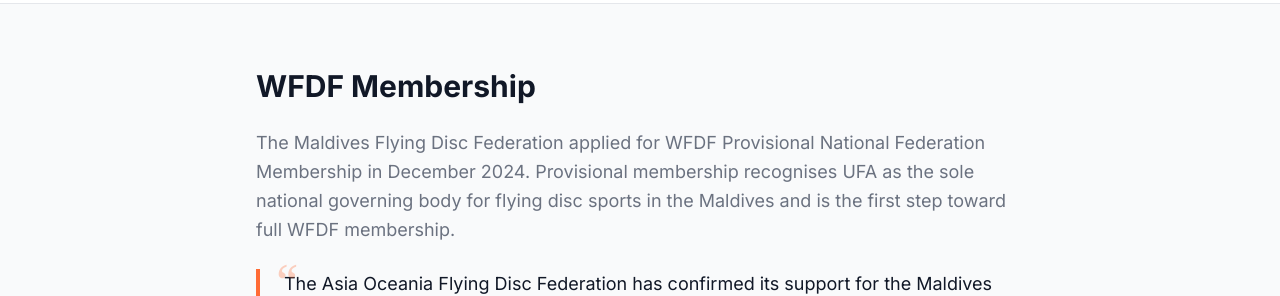
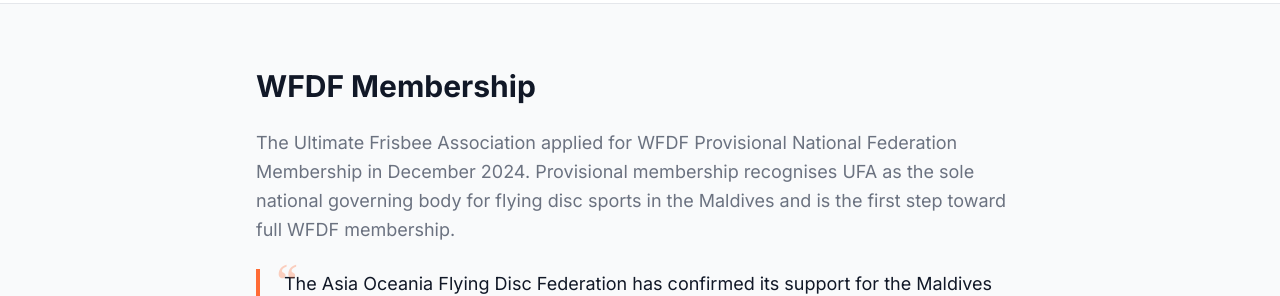
Before and after one commit to ammmsl/frisbee.mv, a Next.js app: page /governance in a window 1280 px wide. Shown: the part 1900-2196 px from the top of the page. Built offline with nearby package versions, Linux system fonts and the light colour scheme.

Commit message:
Fix references to "Maldives Flying Disc Federation" and "MFDF" to "Ultimate Frisbee Association" and "UFA" in the contact page, governance page, and about timeline.

```diff
--- a/app/(site)/contact/page.tsx
+++ b/app/(site)/contact/page.tsx
@@ -30,7 +30,7 @@
         <div className="mx-auto max-w-7xl">
           <h1 className="text-4xl font-bold mb-2">Contact Us</h1>
           <p className="text-orange-100 text-lg">
-            Get in touch with the Maldives Flying Disc Federation.
+            Get in touch with the Ultimate Frisbee Association.
           </p>
         </div>
       </div>
--- a/app/(site)/governance/page.tsx
+++ b/app/(site)/governance/page.tsx
@@ -182,7 +182,7 @@
             WFDF Membership
           </h2>
           <p className="text-lg text-[var(--text-muted)] leading-relaxed mb-6">
-            The Maldives Flying Disc Federation applied for WFDF Provisional National Federation
+            The Ultimate Frisbee Association applied for WFDF Provisional National Federation
             Membership in December 2024. Provisional membership recognises UFA as the sole national
             governing body for flying disc sports in the Maldives and is the first step toward full
             WFDF membership.
```
